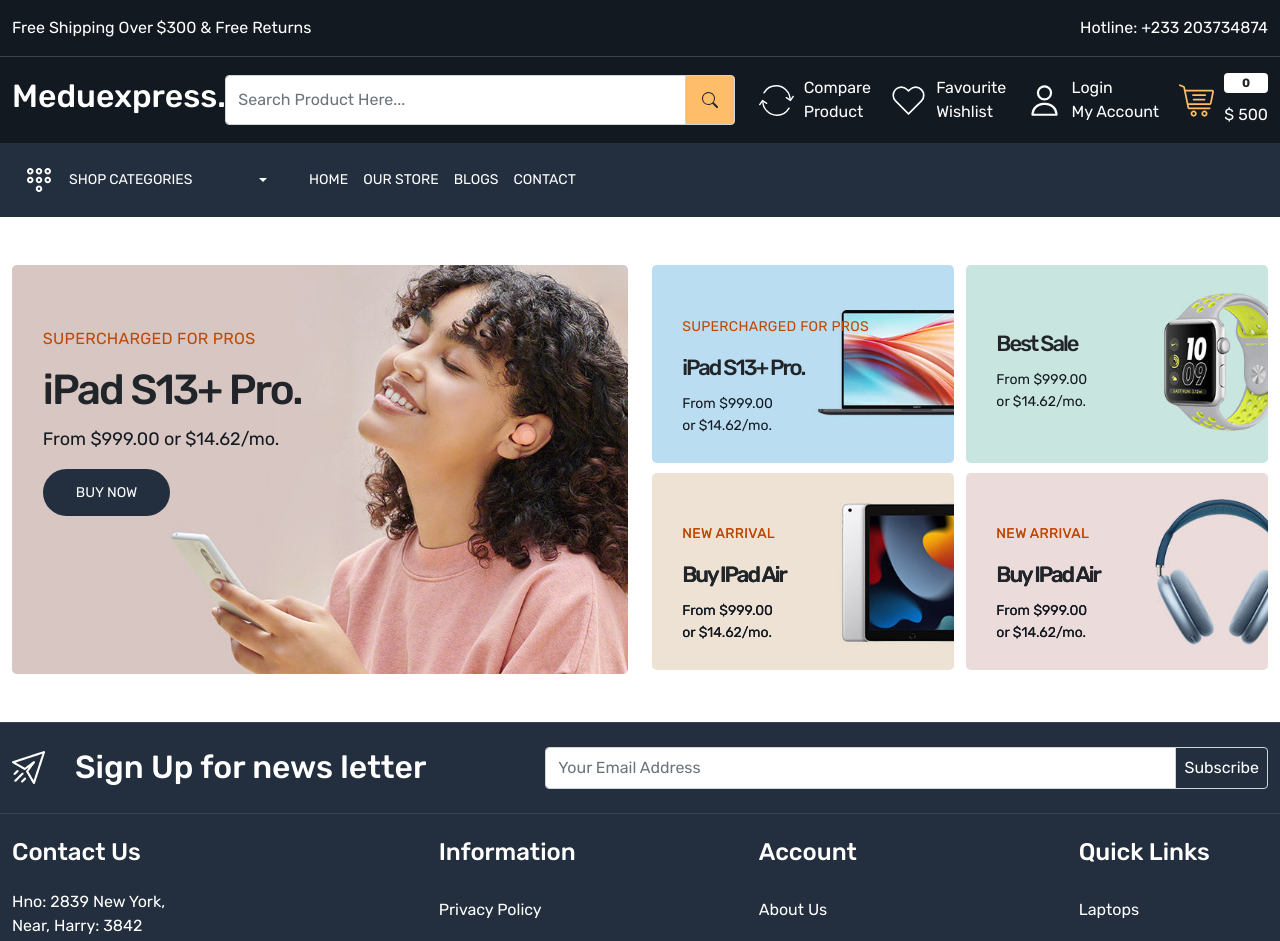
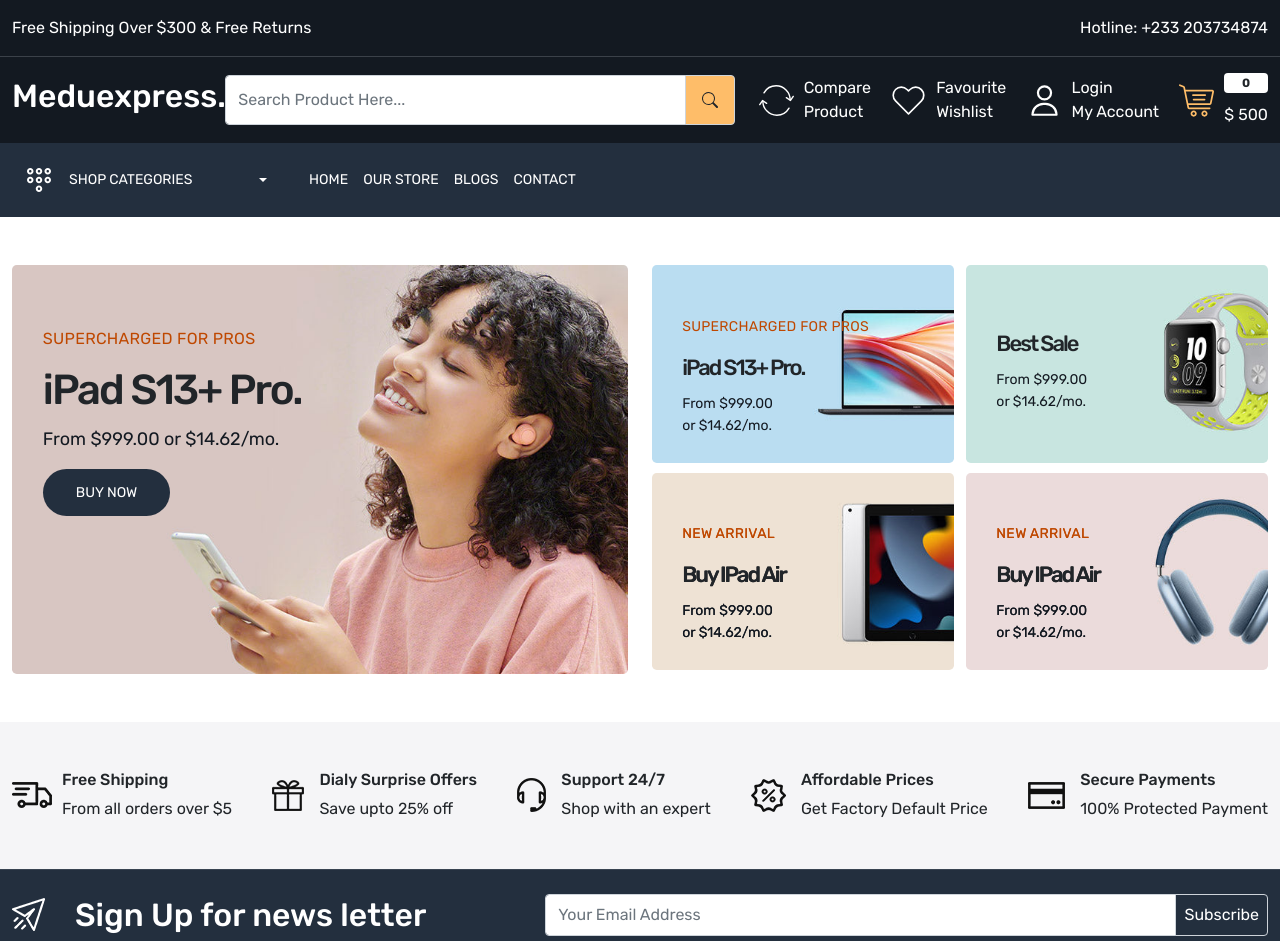
Before and after one commit to enjoyxoxo/meduexpress, a React (Create React App) app: page / in a window 1280 px wide. Shown: the top 941 px of the page. Built offline with nearby package versions, Linux system fonts and the light colour scheme.

Commit message:
Updated Home Banner Wrapper 2

```diff
--- a/src/App.css
+++ b/src/App.css
@@ -10,6 +10,7 @@
   --color-febd69: #febd69;
   --color-232f3e: #232f3e;
   --color-bf4800: #bf4800;
+  --color-f5f5f7: #f5f5f7;
 }
 
 body{
@@ -188,3 +189,11 @@
 .small-banner {
   width: 49%;
 }
+
+/* End Banner*/
+
+/* Home wrapper-2 */
+.home-wrapper-2 {
+  background-color: var(--color-f5f5f7);
+
+}
--- a/src/pages/Home.js
+++ b/src/pages/Home.js
@@ -86,6 +86,51 @@
         </div>
        </div>
      </section>
+     <section className="home-wrapper-2 py-5">
+       <div className="container-xxl">
+        <div className="row">
+          <div className="col-12">
+            <div className="services d-flex align-items-center justify-content-between">
+              <div className='d-flex align-items-center gap-10'>
+                <img src="images/service.png" alt="services" />
+                <div>
+                  <h6>Free Shipping</h6>
+                  <p className='mb-0'>From all orders over $5</p>
+                </div>
+              </div>
+              <div className='d-flex align-items-center gap-15'>
+                <img src="images/service-02.png" alt="services" />
+                <div>
+                  <h6>Dialy Surprise Offers</h6>
+                  <p className='mb-0'>Save upto 25% off</p>
+                </div>
+              </div>
+              <div className='d-flex align-items-center gap-15'>
+                <img src="images/service-03.png" alt="services" />
+                <div>
+                  <h6>Support 24/7</h6>
+                  <p className='mb-0'>Shop with an expert</p>
+                </div>
+              </div>
+              <div className='d-flex align-items-center gap-15'>
+                <img src="images/service-04.png" alt="services" />
+                <div>
+                  <h6>Affordable Prices</h6>
+                  <p className='mb-0'>Get Factory Default Price</p>
+                </div>
+              </div>
+              <div className='d-flex align-items-center gap-15'>
+                <img src="images/service-05.png" alt="services" />
+                <div>
+                  <h6>Secure Payments</h6>
+                  <p className='mb-0'>100% Protected Payment</p>
+                </div>
+              </div>
+            </div>
+          </div>
+        </div>
+       </div>
+     </section>
   </>
 }
 
```
